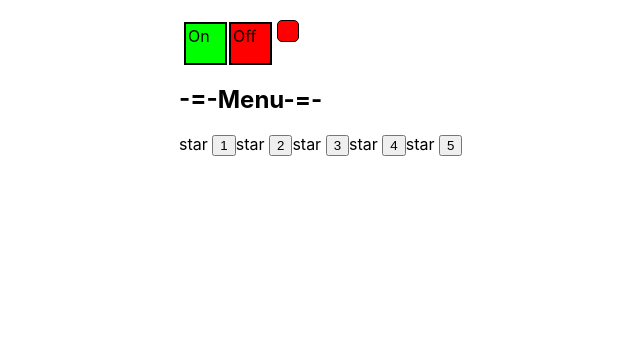
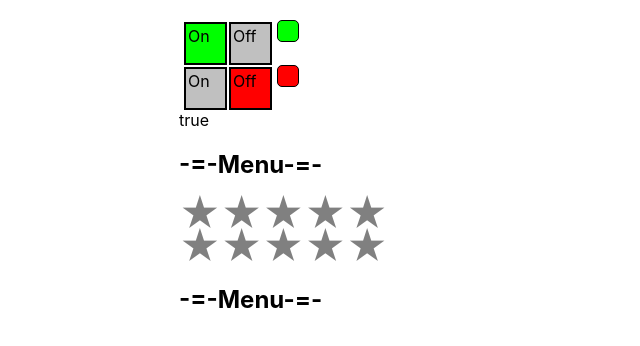
Before and after one commit to GST-Slava/project_one, a React (Create React App) app: page / in a window 1280 px wide. Shown: the top 346 px of the page, without its empty margins (161-801 px from the left). Built offline with nearby package versions, Linux system fonts and the light colour scheme.

Commit message:
add uncontrolled component onOff Rating + callback Function

```diff
--- a/src/App.tsx
+++ b/src/App.tsx
@@ -1,21 +1,35 @@
-import React from 'react';
+import React, {useState} from 'react';
 import './App.css';
-import {Accordion} from "./components/Accordion/Accordion";
-import {Rating} from "./components/Rating/Rating";
+import {Rating, RatingValueType} from "./components/Rating/Rating";
 import {OnOff} from "./components/OnOff/OnOff";
 import {UncontrolledAccordion} from "./components/Accordion/UncontrolledAccordion";
 import {UncontrolledRating} from "./components/Rating/UncontrolledRating";
+import {Accordion} from './components/Accordion/Accordion';
+import {UncontrolledOnOff} from "./components/UncontrolledOnOff/UncontrolledOnOff";
 
 export const App = () => {
     console.log('App rendering')
+
+    let [ratingValue, setRatingValue] = useState<RatingValueType>(0)
+
+    let [accordionCollapsed, setAccordionCollapsed] = useState<boolean>(true);
+
+    let [switchOn, setSwitchOn] = useState<boolean>(true)
+
     return (
         <div className={'App'}>
-            <OnOff/>
+            <OnOff on={switchOn} onChange={setSwitchOn}/>
+            <UncontrolledOnOff onChange={setSwitchOn}/>{switchOn.toString()}
+
             <UncontrolledAccordion titleValue={'Menu'}/>
-            <UncontrolledRating />
-            {/*<Accordion titleValue={"Menu"} collapsed={true}/>
-            <Accordion titleValue={"Users"} collapsed={false}/>
-            <PageTitle title={"This is APP component"}/>
+            <UncontrolledRating/>
+            <Rating value={ratingValue} onClick={setRatingValue}/>
+
+            <Accordion titleValue={"Menu"} collapsed={accordionCollapsed} onChange={() => {
+                setAccordionCollapsed(!accordionCollapsed)
+            }}/>
+
+            {/*<PageTitle title={"This is APP component"}/>
             <Rating value={3}/>*/}
         </div>
     )
--- a/src/components/Accordion/Accordion.module.css
+++ b/src/components/Accordion/Accordion.module.css
@@ -1,3 +1,3 @@
-.buttonCollapse {
-    display: inline-block;
+.clickAccordion{
+    cursor: pointer;
 }
--- a/src/components/Accordion/Accordion.tsx
+++ b/src/components/Accordion/Accordion.tsx
@@ -1,15 +1,17 @@
 import React from "react";
+
 
 
 type AccordionPropsType = {
     titleValue: string
     collapsed: boolean
+    onChange: () => void
 }
 
 export const Accordion = (props: AccordionPropsType) => {
     return (
         <div>
-            <AccordionTitle title={props.titleValue}/>
+            <AccordionTitle title={props.titleValue} onChange={props.onChange}/>
             {!props.collapsed && <AccordionBody/>}
         </div>
     )
@@ -17,11 +19,12 @@ export const Accordion = (props: AccordionPropsType) => {
 
 type AccordionTitlePropsType = {
     title: string
+    onChange: () => void
 }
 
 function AccordionTitle(props: AccordionTitlePropsType) {
     return (
-        <h3>{props.title}</h3>
+        <h2 onClick={props.onChange}>-=-{props.title}-=-</h2>
     )
 }
 
--- a/src/components/Accordion/UncontrolledAccordion.tsx
+++ b/src/components/Accordion/UncontrolledAccordion.tsx
@@ -11,30 +11,27 @@ export const UncontrolledAccordion = (props: UncontrolledAccordionPropsType) =>
 
     let [collapsed, setCollapsed] = useState(true);
 
-
     return (
-        <>
-            <div onClick={() => {
+        <div>
+            <AccordionTitle title={props.titleValue} onClick={() => {
                 setCollapsed(!collapsed)
-            }}>
-                <AccordionTitle title={props.titleValue}/>
-                {!collapsed && <AccordionBody/>}
-            </div>
-        </>
-
-
+            }}/>
+            {!collapsed && <AccordionBody/>}
+        </div>
     )
 }
 
 type AccordionTitlePropsType = {
     title: string
+    onClick: () => void
 }
-
 
 function AccordionTitle(props: AccordionTitlePropsType) {
 
     return (
-        <h2>-=-{props.title}-=-</h2>
+        <h2 className={cs.clickAccordion} onClick={() => {
+            props.onClick()
+        }}>-=-{props.title}-=-</h2>
     )
 }
 
--- a/src/components/OnOff/OnOff.tsx
+++ b/src/components/OnOff/OnOff.tsx
@@ -2,32 +2,30 @@ import React, {useState} from "react";
 import cs from './OnOff.module.css';
 
 type PropsType = {
-    // on: boolean
+    on: boolean
+    onChange: (on: boolean) => void
 }
+export const OnOff = (props: PropsType) => {
+    console.log('On: ' + props.on);
 
-export const OnOff = (props: PropsType) => {
-    console.log('OnOff rendering');
-
-    let [on, setOn] = useState(false)
 
     const onStyle = {
-        backgroundColor: on ? 'silver' : 'lime'
+        backgroundColor: props.on ? 'lime' : 'silver'
     };
     const offStyle = {
-        backgroundColor: on ? 'silver' : 'red'
+        backgroundColor: props.on ? 'silver' : 'red'
     };
     const indicatorStyle = {
-        backgroundColor: on ? 'lime' : 'red'
+        backgroundColor: props.on ? 'lime' : 'red'
     };
-
     return (
         <div>
             <div className={cs.onStyle} style={onStyle} onClick={() => {
-                setOn(true)
+                props.onChange(true)
             }}>On
             </div>
             <div className={cs.offStyle} style={offStyle} onClick={() => {
-                setOn(false)
+                props.onChange(false)
             }}>Off
             </div>
             <div className={cs.indicator} style={indicatorStyle}></div>
--- a/src/components/Rating/Rating.tsx
+++ b/src/components/Rating/Rating.tsx
@@ -1,18 +1,23 @@
 import React from "react";
+import cs from './UncontrolledRating.module.css'
+
+export type RatingValueType = 0 | 1 | 2 | 3 | 4 | 5;
+
 
 type RatingPropsType = {
-    value: 0 | 1 | 2 | 3 | 4 | 5
+    value: RatingValueType
+    onClick: (value: RatingValueType) => void
 }
 
 export const Rating = (props: RatingPropsType) => {
-
+    console.log('rating rendered')
     return (
         <div>
-            <Star selected={props.value > 0}/>
-            <Star selected={props.value > 1}/>
-            <Star selected={props.value > 2}/>
-            <Star selected={props.value > 3}/>
-            <Star selected={props.value > 4}/>
+            <Star selected={props.value > 0} onClick={props.onClick} value={1}/>
+            <Star selected={props.value > 1} onClick={props.onClick} value={2}/>
+            <Star selected={props.value > 2} onClick={props.onClick} value={3}/>
+            <Star selected={props.value > 3} onClick={props.onClick} value={4}/>
+            <Star selected={props.value > 4} onClick={props.onClick} value={5}/>
         </div>
     )
 }
@@ -20,13 +25,17 @@ export const Rating = (props: RatingPropsType) => {
 
 type StarPropsType = {
     selected: boolean
+    onClick: (value:RatingValueType) => void
+    value: RatingValueType
 }
 
 function Star(props: StarPropsType) {
     console.log("Star Rendering")
-    if (props.selected) {
-        return <span><b>star </b> </span>
-    } else {
-        return <span>star </span>
-    }
+
+    return (
+        <span className={cs.rating} onClick={()=> {props.onClick(props.value)} }>
+             {props.selected ? <b className={cs.ratingActive}>★</b> : '★'}
+        </span>
+
+    )
 }
--- /dev/null
+++ b/src/components/Rating/UncontrolledRating.module.css
@@ -0,0 +1,16 @@
+.rating {
+    display: inline-block;
+    cursor: pointer;
+    font-size: 40px;
+    line-height: 0.75;
+    color: gray;
+}
+
+.ratingActive {
+    display: inline-block;
+    cursor: pointer;
+    font-size: 40px;
+    line-height: 0.75;
+    color: gold;
+    overflow: hidden;
+}
--- a/src/components/Rating/UncontrolledRating.tsx
+++ b/src/components/Rating/UncontrolledRating.tsx
@@ -1,20 +1,20 @@
 import React, {useState} from "react";
+import cs from './UncontrolledRating.module.css'
 
 type RatingPropsType = {
     //value: 0 | 1 | 2 | 3 | 4 | 5
 }
 
 export const UncontrolledRating = (props: RatingPropsType) => {
-
+    console.log('UncontrolledRating rendered')
     let [value, setValue] = useState(0)
-
     return (
         <div>
-            <Star selected={value > 0}/><button onClick={()=> {setValue(1)}}>1</button>
-            <Star selected={value > 1}/><button onClick={()=> {setValue(2)}}>2</button>
-            <Star selected={value > 2}/><button onClick={()=> {setValue(3)}}>3</button>
-            <Star selected={value > 3}/><button onClick={()=> {setValue(4)}}>4</button>
-            <Star selected={value > 4}/><button onClick={()=> {setValue(5)}}>5</button>
+            <Star selected={value > 0} setValue={setValue} value={1}/>
+            <Star selected={value > 1} setValue={setValue} value={2}/>
+            <Star selected={value > 2} setValue={setValue} value={3}/>
+            <Star selected={value > 3} setValue={setValue} value={4}/>
+            <Star selected={value > 4} setValue={setValue} value={5}/>
         </div>
     )
 }
@@ -22,13 +22,36 @@ export const UncontrolledRating = (props: RatingPropsType) => {
 
 type StarPropsType = {
     selected: boolean
+    value: 0 | 1 | 2 | 3 | 4 | 5
+    setValue: (value: 0 | 1 | 2 | 3 | 4 | 5) => void
 }
 
-function Star(props: StarPropsType) {
+const Star = (props: StarPropsType) => {
     console.log("Star Rendering")
-    if (props.selected) {
-        return <span><b>star </b> </span>
-    } else {
-        return <span>star </span>
-    }
+    return (
+        <span className={cs.rating} onClick={() => {
+            props.setValue(props.value)
+        }}>
+            {props.selected ? <b className={cs.ratingActive}>★</b> : '★'}
+        </span>
+    )
 }
+
+/*const Test = () => {
+    return (
+        <div className={cs.rating}>
+            <div className={cs.ratingBody}></div>
+            <div className={cs.ratingActive}></div>
+            <div className={cs.ratingItems}>
+                <input type="radio" className="ratingItem"/>
+                <input type="radio" className="ratingItem"/>
+                <input type="radio" className="ratingItem"/>
+                <input type="radio" className="ratingItem"/>
+                <input type="radio" className="ratingItem"/>
+            </div>
+        </div>
+
+    )
+}*/
+
+//<span><b>★</b> </span>
--- /dev/null
+++ b/src/components/UncontrolledOnOff/UncontrolledOnOff.module.css
@@ -0,0 +1,26 @@
+.onStyle {
+    width: 35px;
+    height: 35px;
+    display: inline-block;
+    border: 2px solid black;
+    margin-left: 5px;
+    padding: 2px;
+}
+
+.offStyle {
+    width: 35px;
+    height: 35px;
+    display: inline-block;
+    border: 2px solid black;
+    margin-left: 2px;
+    padding: 2px;
+}
+
+.indicator {
+    display: inline-block;
+    width: 20px;
+    height: 20px;
+    border-radius: 5px;
+    border: 1px solid black;
+    margin-left: 5px;
+}
--- /dev/null
+++ b/src/components/UncontrolledOnOff/UncontrolledOnOff.tsx
@@ -0,0 +1,38 @@
+import React, {useState} from "react";
+import cs from './UncontrolledOnOff.module.css';
+
+type PropsType = {
+    onChange: (on: boolean) => void
+}
+export const UncontrolledOnOff = (props: PropsType) => {
+    console.log('UncontrolledOnOff rendering');
+
+    let [on, setOn] = useState(false)
+
+    const onStyle = {
+        backgroundColor: on ? 'lime' : 'silver'
+    };
+    const offStyle = {
+        backgroundColor: on ? 'silver' : 'red'
+    };
+    const indicatorStyle = {
+        backgroundColor: on ? 'lime' : 'red'
+    };
+
+    const onClicked = () => {
+        setOn(true)
+        props.onChange(true)
+    }
+    const offClicked = () => {
+        setOn(false)
+        props.onChange(false)
+    }
+
+    return (
+        <div>
+            <div className={cs.onStyle} style={onStyle} onClick={onClicked}>On</div>
+            <div className={cs.offStyle} style={offStyle} onClick={offClicked}>Off</div>
+            <div className={cs.indicator} style={indicatorStyle}></div>
+        </div>
+    )
+}
--- a/src/index.tsx
+++ b/src/index.tsx
@@ -5,13 +5,9 @@ import {App} from './App';
 import reportWebVitals from './reportWebVitals';
 
 const root = ReactDOM.createRoot(
-  document.getElementById('root') as HTMLElement
+    document.getElementById('root') as HTMLElement
 );
-root.render(
-  <React.StrictMode>
-    <App />
-  </React.StrictMode>
-);
+root.render(<App/>);
 
 // If you want to start measuring performance in your app, pass a function
 // to log results (for example: reportWebVitals(console.log))
```
